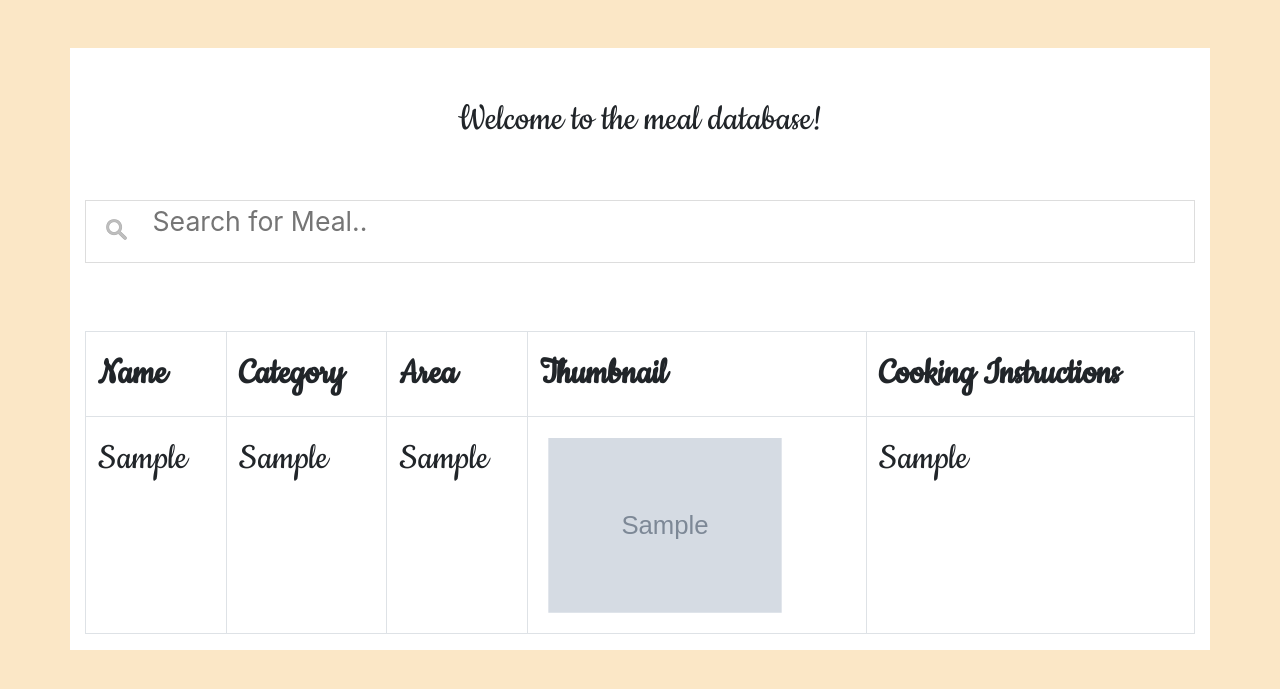
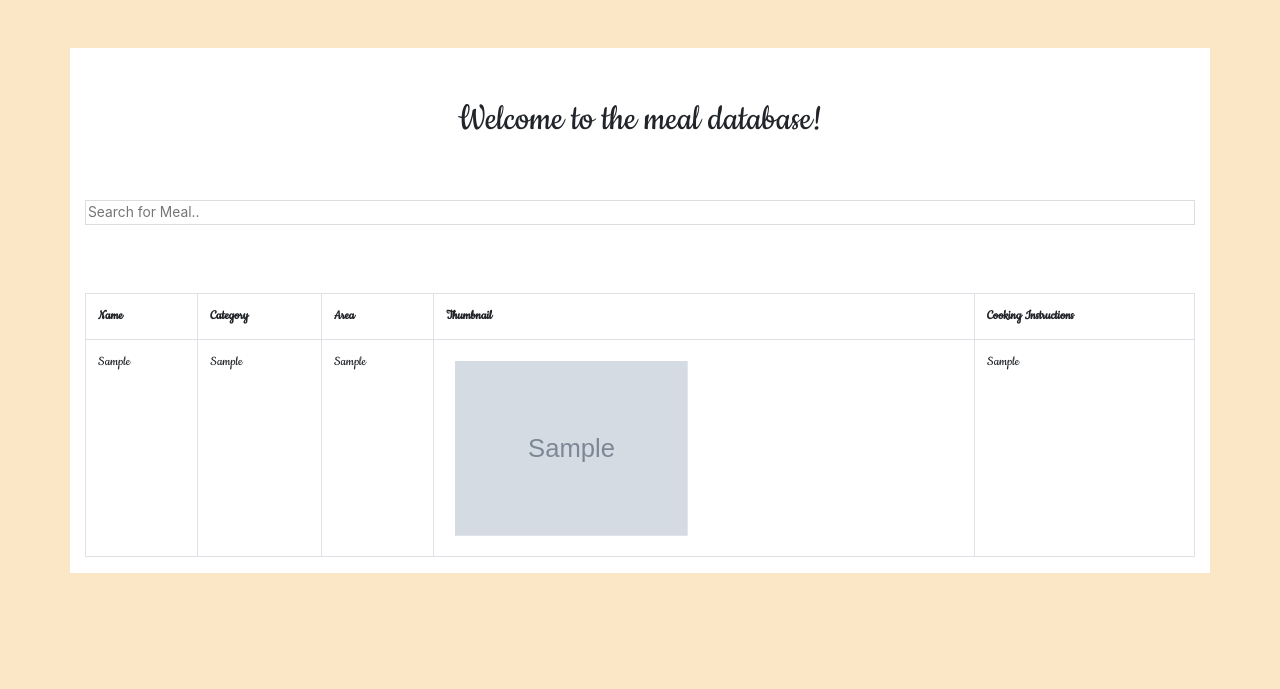
Before and after one commit to Caetanopatrick/search-meal-website, a Django app: page / in a window 1280 px wide. Shown: the top 689 px of the page. Run offline with Django 3.2, Linux system fonts and the light colour scheme; tables that the repository leaves empty hold one stand-in row (values such as "Sample post"); grey boxes marked "Sample" are stand-in pictures; a database or web service that is not in the repository returns one stand-in record (values such as "Sample title"); data that the repository does not hold is empty; some libraries are stand-ins or nearby versions.

Commit message:
Searchbar Fixes

```diff
--- a/searchmealapp/static/searchmealapp/index.css
+++ b/searchmealapp/static/searchmealapp/index.css
@@ -7,23 +7,23 @@ img {
 
 
 #searchBar {
-  background-image: url("/static/searchmealapp/searchicon.png");
+
   background-position: 1.04vw 0.52vw;
   background-repeat: no-repeat;
   width: 100%;
-  font-size: 2.08vw;
-  padding: 1.56px 2.6vw 1.56vw 5.20vw;
+  font-size: 1.08vw;
   border: 0.13vw solid #ddd;
   margin-bottom: 1.56vw;
   display: flex;
   flex-direction: row;
   justify-content: center;
   align-items: center;
+
 }
 
 .table-bordered{
   font-family: 'Cookie', cursive;
-  font-size: 3.125vw
+  font-size: 1.125vw
 }
 
 h4 {
```
Also changed, not shown: searchmealapp/static/searchmealapp/searchicon.png (deleted).
